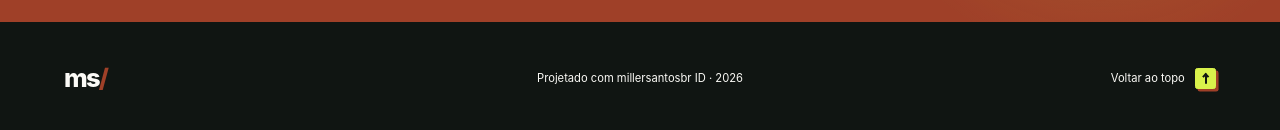
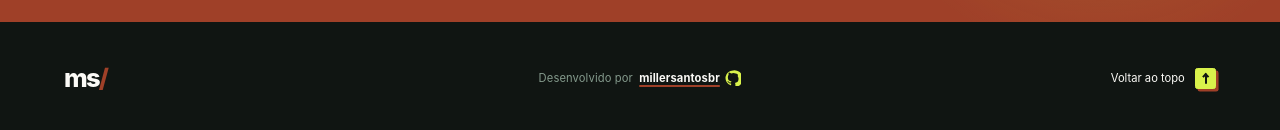
Before and after one commit to millersantosbr/millersantosbr-id, a Next.js app: page / in a window 1280 px wide. Shown: the part 8232-8362 px from the top of the page. Built offline with nearby package versions, Linux system fonts and the light colour scheme; no server answers.

Commit message:
Add branded GitHub credit to footer

```diff
--- a/app/globals.css
+++ b/app/globals.css
@@ -1507,6 +1507,53 @@ a:hover .action-icon {
   font-size: 0.7rem;
 }
 
+.footer-credit {
+  display: inline-flex;
+  align-items: center;
+  justify-content: center;
+  gap: 0.4rem;
+  margin: 0;
+  color: var(--ms-sage);
+  letter-spacing: 0.01em;
+}
+
+.footer-credit a {
+  display: inline-flex;
+  align-items: center;
+  gap: 0.35rem;
+  color: var(--ms-paper);
+  font-weight: 750;
+  text-decoration-line: underline;
+  text-decoration-color: var(--ms-clay);
+  text-decoration-thickness: 0.11rem;
+  text-underline-offset: 0.2rem;
+  transition:
+    color 180ms ease,
+    text-decoration-color 180ms ease,
+    transform 180ms var(--ms-ease-out);
+}
+
+.footer-github-mark {
+  width: 1rem;
+  height: 1rem;
+  flex: 0 0 auto;
+  color: var(--ms-lime);
+  transition:
+    color 180ms ease,
+    transform 180ms var(--ms-ease-out);
+}
+
+.footer-credit a:hover {
+  color: var(--ms-lime);
+  text-decoration-color: var(--ms-paper);
+  transform: translateY(-0.08rem);
+}
+
+.footer-credit a:hover .footer-github-mark {
+  color: var(--ms-paper);
+  transform: rotate(-8deg) scale(1.08);
+}
+
 .footer > a:last-child {
   justify-self: end;
 }
@@ -2035,6 +2082,10 @@ a:hover .action-icon {
     line-height: 1.5;
   }
 
+  .footer-credit {
+    justify-content: flex-start;
+  }
+
   .footer-back {
     font-size: 0.65rem;
   }
--- a/app/portfolio.tsx
+++ b/app/portfolio.tsx
@@ -47,6 +47,22 @@ function ActionIcon({
       className={`action-icon action-icon-${direction}`}
       aria-hidden="true"
     />
+  );
+}
+
+function GitHubMark() {
+  return (
+    <svg
+      className="footer-github-mark"
+      viewBox="0 0 24 24"
+      aria-hidden="true"
+      focusable="false"
+    >
+      <path
+        fill="currentColor"
+        d="M12 .7a11.3 11.3 0 0 0-3.6 22c.6.1.8-.2.8-.5v-2c-3.3.7-4-1.4-4-1.4-.5-1.3-1.2-1.7-1.2-1.7-1-.7.1-.7.1-.7 1.1.1 1.7 1.2 1.7 1.2 1 1.7 2.7 1.2 3.3.9.1-.7.4-1.2.7-1.5-2.7-.3-5.5-1.4-5.5-6.2 0-1.4.5-2.6 1.2-3.5-.1-.3-.5-1.6.1-3.5 0 0 1-.3 3.7 1.3a12.8 12.8 0 0 1 6.7 0A5 5 0 0 1 19 6.2c.6 2 .2 3.2.1 3.5.8.9 1.2 2.1 1.2 3.5 0 4.8-2.8 5.9-5.5 6.2.4.4.8 1.1.8 2.2v3.3c0 .3.2.6.8.5A11.3 11.3 0 0 0 12 .7Z"
+      />
+    </svg>
   );
 }
 
@@ -712,7 +728,16 @@ export default function Portfolio() {
         <a className="brand-mark" href="#inicio" aria-label="Voltar ao início">
           ms<span>/</span>
         </a>
-        <p>Projetado com millersantosbr ID · {new Date().getFullYear()}</p>
+        <p className="footer-credit">
+          <span>Desenvolvido por</span>
+          <a
+            href="https://github.com/millersantosbr"
+            target="_blank"
+            rel="noreferrer"
+          >
+            millersantosbr <GitHubMark />
+          </a>
+        </p>
         <a className="footer-back" href="#inicio">
           Voltar ao topo <ActionIcon direction="up" />
         </a>
```
Also changed, not shown: 1 other file (tests, documents, lock files or other folders).
